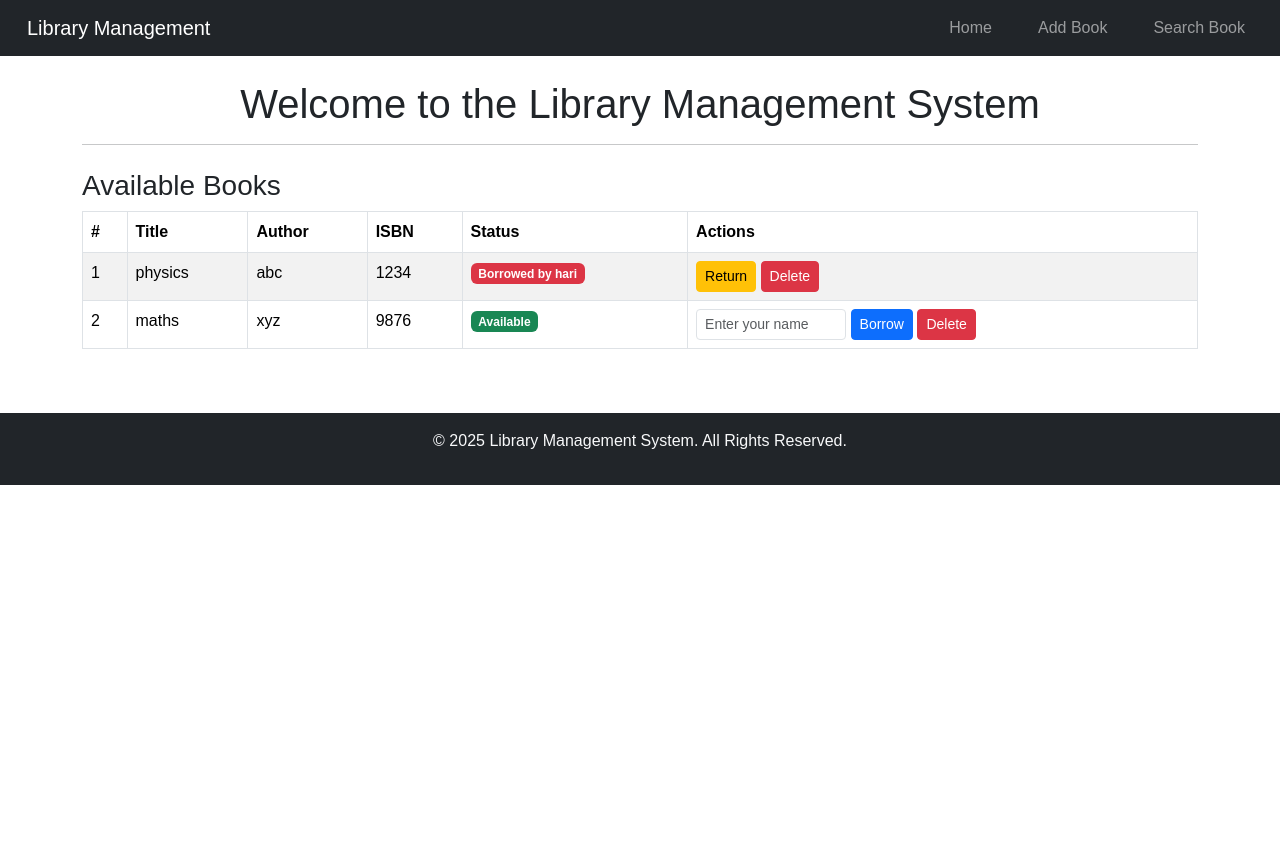
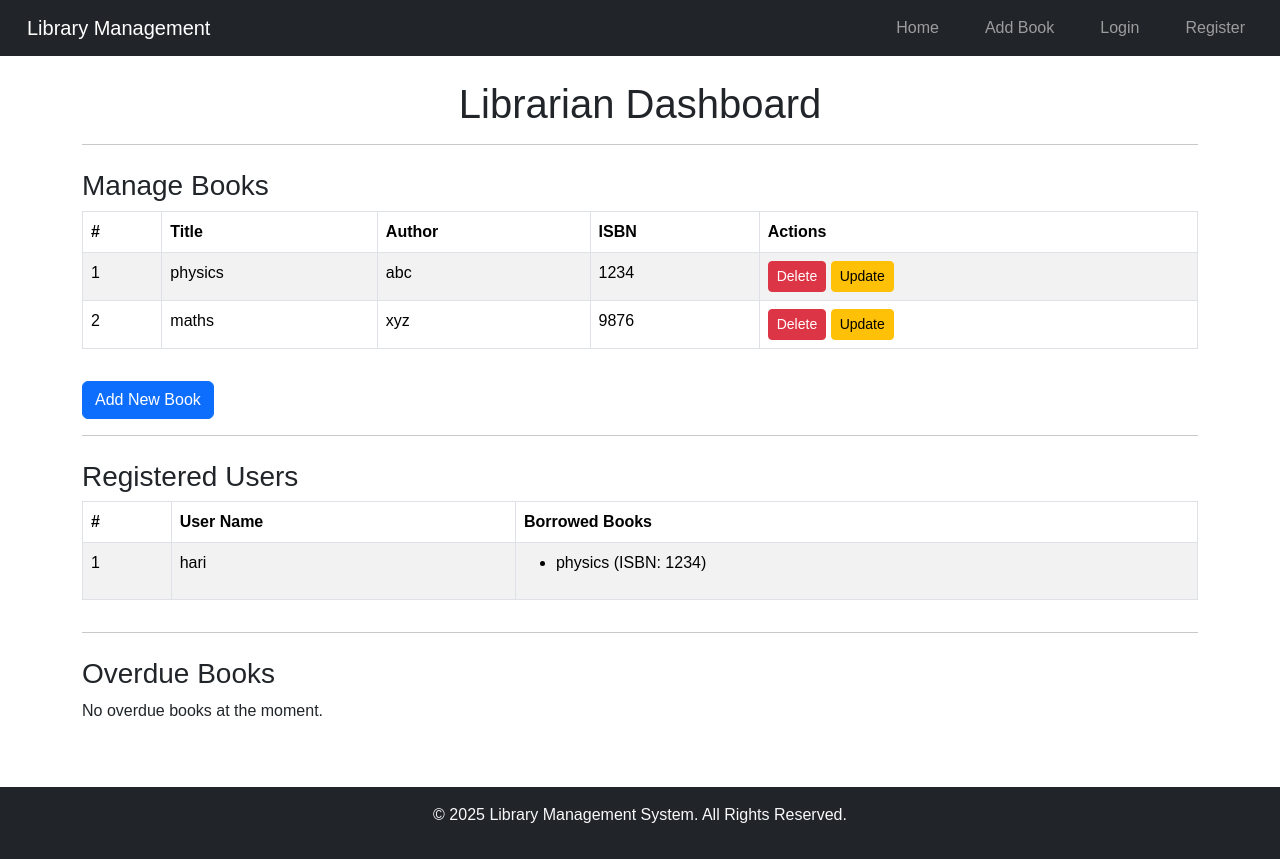
Before and after one commit to aryantk24/library-management-system, a Flask app: page / in a window 1280 px wide. Before the commit the page ends 485 px from the top, so only its background shows below. Run offline with Flask 3, Linux system fonts and the light colour scheme; data comes from the database, SQL or seed files in the repository; both versions use the stored data as it was after the commit.

Commit message:
update book , user dashboard ,issue manage

```diff
--- a/app.py
+++ b/app.py
@@ -1,117 +1,127 @@
-from flask import Flask, render_template, request, redirect, url_for, flash
+from flask import Flask, render_template, request, redirect, url_for, flash, session
 from database import Database
 
-# Initialize the Flask application
+
 app = Flask(__name__)
-
-# Secret key for session management and flash messages
 app.secret_key = 'library_secret_key'
-
-# Create an instance of the Database class for database operations
 db = Database()
 
-# Route for the home page
-@app.route('/')
-def index():
-    """
-    Display the home page with a list of all books.
-    """
-    books = db.get_all_books()  # Fetch all books from the database
-    return render_template('index.html', books=books)
 
-# Route for adding a new book
 @app.route('/add_book', methods=['GET', 'POST'])
 def add_book():
-    """
-    Add a new book to the library.
-    Handles both GET and POST requests:
-    - GET: Display the form to add a book.
-    - POST: Save the book details to the database.
-    """
     if request.method == 'POST':
-        # Get book details from the submitted form
         title = request.form['title']
         author = request.form['author']
         isbn = request.form['isbn']
-
-        # Add the book to the database
         db.add_book(title, author, isbn)
-
-        # Flash success message
         flash('Book added successfully!')
-
-        # Redirect to the home page
         return redirect(url_for('index'))
-
-    # Render the form to add a book
     return render_template('add_book.html')
 
-# Route for searching books
-@app.route('/search', methods=['GET', 'POST'])
-def search_book():
-    """
-    Search for books by title, author, or ISBN.
-    Handles both GET and POST requests:
-    - GET: Display the search form.
-    - POST: Perform the search and display results.
-    """
-    if request.method == 'POST':
-        # Get the search query from the form
-        query = request.form['query']
-
-        # Search for books matching the query in the database
-        results = db.search_books(query)
-
-        # Render the search results page
-        return render_template('search_book.html', books=results, query=query)
-
-    # Render an empty search page for GET requests
-    return render_template('search_book.html', books=[])
-
-# Route for deleting a book
 @app.route('/delete_book/<int:book_id>')
 def delete_book(book_id):
-    """
-    Delete a book from the library by its ID.
-    """
-    db.delete_book(book_id)  # Remove the book from the database
-
-    # Flash success message
+    db.delete_book(book_id)
     flash('Book deleted successfully!')
-
-    # Redirect to the home page
+    return redirect(url_for('index'))
+@app.route('/send_notification/<int:book_id>')
+def send_notification(book_id):
+    # Logic to send notification to the user
+    message = db.send_notification(book_id)
+    flash(message)
     return redirect(url_for('index'))
 
-# Route for borrowing a book
-@app.route('/borrow_book/<int:book_id>', methods=['POST'])
-def borrow_book(book_id):
-    """
-    Borrow a book from the library by its ID.
-    - POST request: Requires the user's name.
-    """
-    user_name = request.form['user']  # Get the user's name from the form
-
-    if db.borrow_book(book_id, user_name):  # Attempt to borrow the book
-        flash('Book borrowed successfully!')  # Success message
-    else:
-        flash('Book is already borrowed!')  # Error message if book is unavailable
-
-    # Redirect to the home page
+@app.route('/generate_issue/<int:book_id>')
+def generate_issue(book_id):
+    # Logic to generate an issue alert
+    message = db.generate_issue_alert(book_id)
+    flash(message)
     return redirect(url_for('index'))
 
-# Route for returning a borrowed book
-@app.route('/return_book/<int:book_id>', methods=['POST'])
+@app.route('/update_book/<int:book_id>', methods=['GET', 'POST'])
+def update_book(book_id):
+    if request.method == 'POST':
+        title = request.form['title']
+        author = request.form['author']
+        isbn = request.form['isbn']
+        db.update_book(book_id, title, author, isbn)
+        flash('Book updated successfully!')
+        return redirect(url_for('index'))
+    book = next((b for b in db.get_all_books() if b[0] == book_id), None)
+    return render_template('update_book.html', book=book)
+
+
+
+@app.route('/')
+def index():
+    books = db.get_all_books()
+    users = db.get_all_users()  # Fetch registered users
+    overdue_books = db.get_overdue_books()  # Fetch overdue books
+    return render_template('index.html', books=books, users=users, overdue_books=overdue_books)
+
+@app.route('/register', methods=['GET', 'POST'])
+def register():
+    if request.method == 'POST':
+        name = request.form['name']
+        password = request.form['password']
+        try:
+            db.register_user(name, password)
+            flash('Registration successful! Please login.')
+            return redirect(url_for('login'))
+        except:
+            flash('Username already exists.')
+            return redirect(url_for('register'))
+    return render_template('register.html')
+
+@app.route('/login', methods=['GET', 'POST'])
+def login():
+    if request.method == 'POST':
+        name = request.form['name']
+        password = request.form['password']
+        user = db.authenticate_user(name, password)
+        if user:
+            session['user'] = name
+            flash('Login successful!')
+            return redirect(url_for('user_dashboard'))
+        flash('Invalid credentials.')
+    return render_template('login.html')
+
+@app.route('/logout')
+def logout():
+    session.pop('user', None)
+    flash('Logged out successfully.')
+    return redirect(url_for('login'))
+
+@app.route('/user_dashboard')
+def user_dashboard():
+    if 'user' not in session:
+        flash('Please login first.')
+        return redirect(url_for('login'))
+    books = db.get_all_books()
+    user_books = db.get_user_books(session['user'])
+    overdue_books = db.get_overdue_books_for_user(session['user'])
+    return render_template('user_dashboard.html', books=books, user_books=user_books, overdue_books=overdue_books)
+
+@app.route('/borrow_book/<int:book_id>')
+def borrow_book(book_id):
+    if 'user' not in session:
+        flash('Please login first.')
+        return redirect(url_for('login'))
+    if db.borrow_book(book_id, session['user']):
+        flash('Book borrowed successfully!')
+    else:
+        flash('Book is not available.')
+    return redirect(url_for('user_dashboard'))
+
+@app.route('/return_book/<int:book_id>')
 def return_book(book_id):
-    """
-    Return a borrowed book to the library by its ID.
-    """
-    if db.return_book(book_id):  # Attempt to return the book
-        flash('Book returned successfully!')  # Success message
+    if 'user' not in session:
+        flash('Please login first.')
+        return redirect(url_for('login'))
+    if db.return_book(book_id):
+        flash('Book returned successfully!')
     else:
-        flash('Book is not borrowed!')  # Error message if the book wasn't borrowed
-
-    # Redirect to the home page
-    return redirect(url_for('index'))
+        flash('Error returning the book.')
+    return redirect(url_for('user_dashboard'))
 
 # Entry point of the application
 if __name__ == '__main__':
--- a/templates/base.html
+++ b/templates/base.html
@@ -25,9 +25,21 @@
                     <li class="nav-item">
                         <a class="nav-link" href="{{ url_for('add_book') }}">Add Book</a>
                     </li>
-                    <li class="nav-item">
-                        <a class="nav-link" href="{{ url_for('search_book') }}">Search Book</a>
-                    </li>
+                    {% if 'user' not in session %}
+                        <li class="nav-item">
+                            <a class="nav-link" href="{{ url_for('login') }}">Login</a>
+                        </li>
+                        <li class="nav-item">
+                            <a class="nav-link" href="{{ url_for('register') }}">Register</a>
+                        </li>
+                    {% else %}
+                        <li class="nav-item">
+                            <a class="nav-link" href="{{ url_for('user_dashboard') }}">Dashboard</a>
+                        </li>
+                        <li class="nav-item">
+                            <a class="nav-link" href="{{ url_for('logout') }}">Logout</a>
+                        </li>
+                    {% endif %}
                 </ul>
             </div>
         </div>
--- a/templates/index.html
+++ b/templates/index.html
@@ -1,11 +1,13 @@
 {% extends "base.html" %}
 
 {% block content %}
-<h1 class="text-center">Welcome to the Library Management System</h1>
+<h1 class="text-center">Librarian Dashboard</h1>
 <hr>
+
+<!-- Section: Manage Books -->
 <div class="row mt-4">
     <div class="col-md-12">
-        <h3>Available Books</h3>
+        <h3>Manage Books</h3>
         {% if books %}
         <table class="table table-striped table-bordered">
             <thead>
@@ -14,7 +16,6 @@
                     <th>Title</th>
                     <th>Author</th>
                     <th>ISBN</th>
-                    <th>Status</th>
                     <th>Actions</th>
                 </tr>
             </thead>
@@ -26,24 +27,8 @@
                     <td>{{ book[2] }}</td>
                     <td>{{ book[3] }}</td>
                     <td>
-                        {% if book[4] == 1 %}
-                        <span class="badge bg-success">Available</span>
-                        {% else %}
-                        <span class="badge bg-danger">Borrowed by {{ book[5] }}</span>
-                        {% endif %}
-                    </td>
-                    <td>
-                        {% if book[4] == 1 %}
-                        <form method="POST" action="{{ url_for('borrow_book', book_id=book[0]) }}" style="display:inline;">
-                            <input type="text" name="user" placeholder="Enter your name" required class="form-control form-control-sm d-inline" style="width: 150px;">
-                            <button type="submit" class="btn btn-primary btn-sm">Borrow</button>
-                        </form>
-                        {% else %}
-                        <form method="POST" action="{{ url_for('return_book', book_id=book[0]) }}" style="display:inline;">
-                            <button type="submit" class="btn btn-warning btn-sm">Return</button>
-                        </form>
-                        {% endif %}
                         <a href="{{ url_for('delete_book', book_id=book[0]) }}" class="btn btn-danger btn-sm">Delete</a>
+                        <a href="{{ url_for('update_book', book_id=book[0]) }}" class="btn btn-warning btn-sm">Update</a>
                     </td>
                 </tr>
                 {% endfor %}
@@ -52,6 +37,82 @@
         {% else %}
         <p>No books are available at the moment. Add some to get started!</p>
         {% endif %}
+        <a href="{{ url_for('add_book') }}" class="btn btn-primary mt-3">Add New Book</a>
     </div>
 </div>
+
+<hr>
+
+<!-- Section: Manage Registered Users -->
+<div class="row mt-4">
+    <div class="col-md-12">
+        <h3>Registered Users</h3>
+        {% if users %}
+        <table class="table table-striped table-bordered">
+            <thead>
+                <tr>
+                    <th>#</th>
+                    <th>User Name</th>
+                    <th>Borrowed Books</th>
+                </tr>
+            </thead>
+            <tbody>
+                {% for user in users %}
+                <tr>
+                    <td>{{ user.id }}</td>
+                    <td>{{ user.name }}</td>
+                    <td>
+                        <ul>
+                            {% for book in user.borrowed_books %}
+                            <li>{{ book[1] }} (ISBN: {{ book[3] }})</li>
+                            {% endfor %}
+                        </ul>
+                    </td>
+                </tr>
+                {% endfor %}
+            </tbody>
+        </table>
+        {% else %}
+        <p>No registered users at the moment.</p>
+        {% endif %}
+    </div>
+</div>
+
+<hr>
+
+<!-- Section: Handle Overdue Books -->
+<div class="row mt-4">
+    <div class="col-md-12">
+        <h3>Overdue Books</h3>
+        {% if overdue_books %}
+        <table class="table table-striped table-bordered">
+            <thead>
+                <tr>
+                    <th>#</th>
+                    <th>Book Title</th>
+                    <th>Borrowed By</th>
+                    <th>Due Date</th>
+                    <th>Actions</th>
+                </tr>
+            </thead>
+            <tbody>
+                {% for book in overdue_books %}
+                <tr>
+                    <td>{{ book[0] }}</td>
+                    <td>{{ book[1] }}</td>
+                    <td>{{ book[5] }}</td>
+                    <td>{{ book[6] }}</td>
+                    <td>
+                        <a href="{{ url_for('send_notification', book_id=book[0]) }}" class="btn btn-warning btn-sm">Send Alert</a>
+                    </td>
+                </tr>
+                {% endfor %}
+            </tbody>
+        </table>
+        {% else %}
+        <p>No overdue books at the moment.</p>
+        {% endif %}
+    </div>
+</div>
+
 {% endblock %}
```
Also changed, not shown: database.py (+113 -40 lines), models.py (deleted, +0 -32 lines), templates/login.html (added, +16 -0 lines), templates/register.html (added, +16 -0 lines), templates/update_book.html (added, +20 -0 lines), templates/user_dashboard.html (added, +53 -0 lines), library.db, utils.py (deleted).
